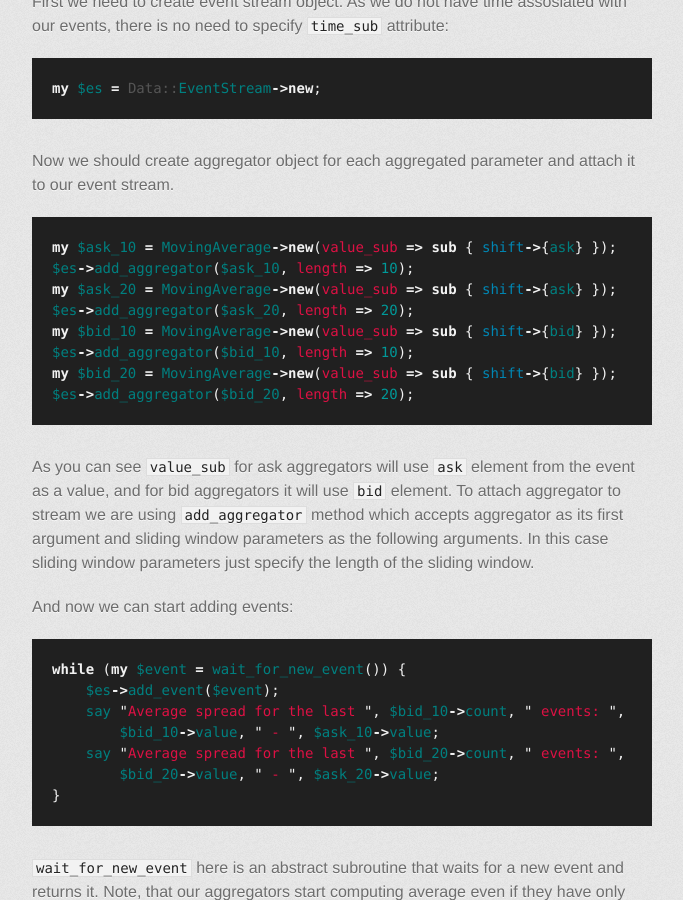
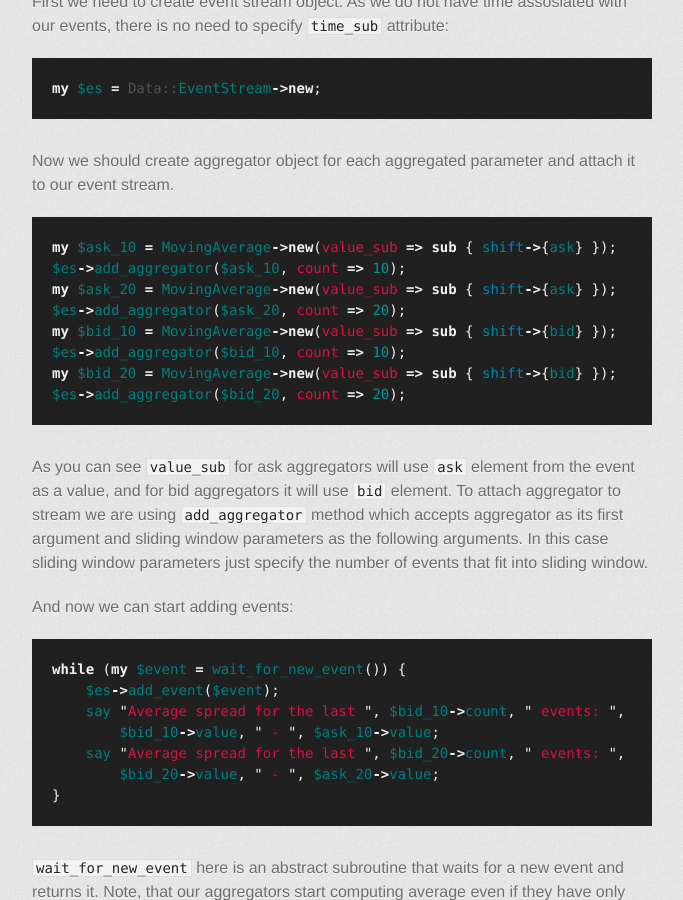
Before and after one commit to trinitum/perl-Data-EventStream, a Jekyll site: the page built from examples/ma.md, in a window 1280 px wide and 900 px high, scrolled down 2234 px. Shown: the whole window, without its empty margins (298-981 px from the left). Built offline with Jekyll 4.4.1, drawn with Linux system fonts in a browser that asks for light colours; some web fonts are replaced.

Commit message:
fix aggregator parameters

```diff
--- a/examples/ma.md
+++ b/examples/ma.md
@@ -103,21 +103,21 @@ it to our event stream.
 
 {% highlight perl %}
 my $ask_10 = MovingAverage->new(value_sub => sub { shift->{ask} });
-$es->add_aggregator($ask_10, length => 10);
+$es->add_aggregator($ask_10, count => 10);
 my $ask_20 = MovingAverage->new(value_sub => sub { shift->{ask} });
-$es->add_aggregator($ask_20, length => 20);
+$es->add_aggregator($ask_20, count => 20);
 my $bid_10 = MovingAverage->new(value_sub => sub { shift->{bid} });
-$es->add_aggregator($bid_10, length => 10);
+$es->add_aggregator($bid_10, count => 10);
 my $bid_20 = MovingAverage->new(value_sub => sub { shift->{bid} });
-$es->add_aggregator($bid_20, length => 20);
+$es->add_aggregator($bid_20, count => 20);
 {% endhighlight %}
 
 As you can see `value_sub` for ask aggregators will use `ask` element from the
 event as a value, and for bid aggregators it will use `bid` element. To attach
 aggregator to stream we are using `add_aggregator` method which accepts
 aggregator as its first argument and sliding window parameters as the following
-arguments. In this case sliding window parameters just specify the length of
-the sliding window.
+arguments. In this case sliding window parameters just specify the number of
+events that fit into sliding window.
 
 And now we can start adding events:
 
```
